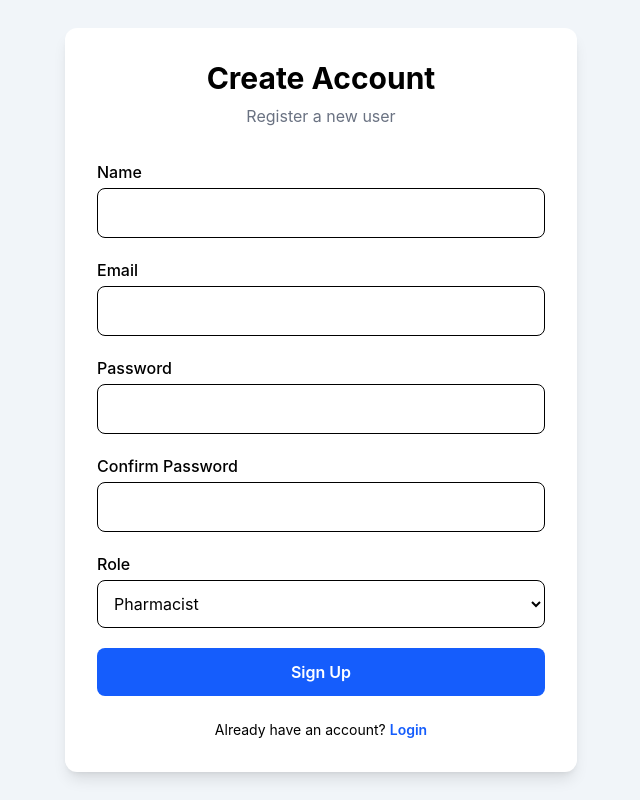
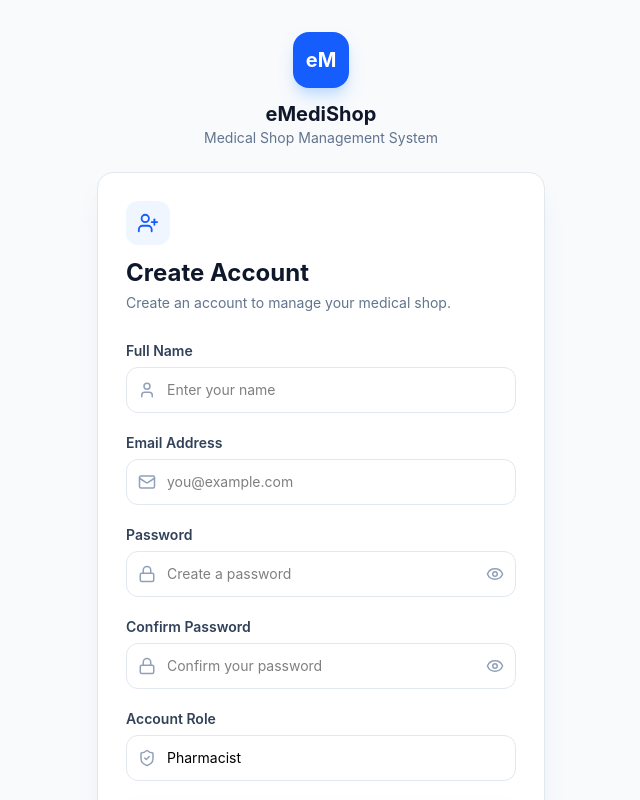
Before and after one commit to suryansh-git-hub/emedical-shop, a React (Vite) app in the folder client/: page /signup in a window 1280 px wide. Shown: the top 800 px of the page, without its empty margins (319-959 px from the left). Built offline with nearby package versions, Linux system fonts and the light colour scheme; no server answers.

Commit message:
Updated the signup ui

```diff
--- a/client/src/index.css
+++ b/client/src/index.css
@@ -1 +1,16 @@
 @import "tailwindcss";
+
+:root {
+  --app-bg: #f5f7fb;
+}
+
+html,
+body,
+#root {
+  min-height: 100%;
+  margin: 0;
+}
+
+body {
+  background-color: var(--app-bg);
+}
--- a/client/src/pages/auth/Signup.jsx
+++ b/client/src/pages/auth/Signup.jsx
@@ -2,6 +2,15 @@ import { useState } from "react";
 import { Link, useNavigate } from "react-router-dom";
 import { useForm } from "react-hook-form";
 import toast from "react-hot-toast";
+import {
+  UserPlus,
+  User,
+  Mail,
+  Lock,
+  ShieldCheck,
+  Eye,
+  EyeOff,
+} from "lucide-react";
 
 import { registerUser } from "../../services/authService";
 
@@ -9,6 +18,9 @@ function Signup() {
   const navigate = useNavigate();
 
   const [loading, setLoading] = useState(false);
+  const [showPassword, setShowPassword] = useState(false);
+  const [showConfirmPassword, setShowConfirmPassword] =
+    useState(false);
 
   const {
     register,
@@ -52,16 +64,46 @@ function Signup() {
   };
 
   return (
-    <div className="flex min-h-screen items-center justify-center bg-slate-100">
-      <div className="w-full max-w-lg rounded-xl bg-white p-8 shadow-lg">
+    <div className="flex min-h-screen items-center justify-center bg-slate-50 px-4 py-8">
+      <div className="w-full max-w-md">
 
-        <h2 className="mb-2 text-center text-3xl font-bold">
+        {/* Logo / Brand */}
+        <div className="mb-6 flex flex-col items-center">
+          <div className="mb-3 flex h-14 w-14 items-center justify-center rounded-2xl bg-blue-600 shadow-lg shadow-blue-200">
+            <span className="text-xl font-bold text-white">
+              eM
+            </span>
+          </div>
+
+          <h1 className="text-xl font-bold text-slate-900">
+            eMediShop
+          </h1>
+
+          <p className="text-sm text-slate-500">
+            Medical Shop Management System
+          </p>
+        </div>
+
+        {/* Signup Card */}
+        <div className="rounded-2xl border border-slate-200 bg-white p-7 shadow-xl shadow-slate-200/60">
+
+          {/* Header */}
+          <div className="mb-7">
+            <div className="mb-3 flex h-11 w-11 items-center justify-center rounded-xl bg-blue-50">
+              <UserPlus
+                size={22}
+                className="text-blue-600"
+              />
+            </div>
+
+            <h2 className="text-2xl font-bold text-slate-900">
               Create Account
             </h2>
 
-        <p className="mb-8 text-center text-gray-500">
-          Register a new user
+            <p className="mt-1 text-sm text-slate-500">
+              Create an account to manage your medical shop.
             </p>
+          </div>
 
           <form
             onSubmit={handleSubmit(onSubmit)}
@@ -69,59 +111,95 @@ function Signup() {
           >
 
             {/* Name */}
+            <div>
+              <label className="mb-1.5 block text-sm font-semibold text-slate-700">
+                Full Name
+              </label>
 
-          <div>
-            <label className="mb-1 block font-medium">
-              Name
-            </label>
+              <div className="relative">
+                <User
+                  size={18}
+                  className="absolute left-3 top-1/2 -translate-y-1/2 text-slate-400"
+                />
 
                 <input
                   type="text"
-              className="w-full rounded-lg border p-3"
+                  placeholder="Enter your name"
+                  className={`w-full rounded-xl border bg-white py-3 pl-10 pr-4 text-sm outline-none transition focus:ring-2 ${
+                    errors.name
+                      ? "border-red-400 focus:border-red-500 focus:ring-red-100"
+                      : "border-slate-200 focus:border-blue-500 focus:ring-blue-100"
+                  }`}
                   {...register("name", {
                     required: "Name is required",
                   })}
                 />
+              </div>
 
               {errors.name && (
-              <p className="mt-1 text-sm text-red-500">
+                <p className="mt-1.5 text-xs font-medium text-red-500">
                   {errors.name.message}
                 </p>
               )}
             </div>
 
             {/* Email */}
+            <div>
+              <label className="mb-1.5 block text-sm font-semibold text-slate-700">
+                Email Address
+              </label>
 
-          <div>
-            <label className="mb-1 block font-medium">
-              Email
-            </label>
+              <div className="relative">
+                <Mail
+                  size={18}
+                  className="absolute left-3 top-1/2 -translate-y-1/2 text-slate-400"
+                />
 
                 <input
                   type="email"
-              className="w-full rounded-lg border p-3"
+                  placeholder="you@example.com"
+                  className={`w-full rounded-xl border bg-white py-3 pl-10 pr-4 text-sm outline-none transition focus:ring-2 ${
+                    errors.email
+                      ? "border-red-400 focus:border-red-500 focus:ring-red-100"
+                      : "border-slate-200 focus:border-blue-500 focus:ring-blue-100"
+                  }`}
                   {...register("email", {
                     required: "Email is required",
                   })}
                 />
+              </div>
 
               {errors.email && (
-              <p className="mt-1 text-sm text-red-500">
+                <p className="mt-1.5 text-xs font-medium text-red-500">
                   {errors.email.message}
                 </p>
               )}
             </div>
 
             {/* Password */}
-
             <div>
-            <label className="mb-1 block font-medium">
+              <label className="mb-1.5 block text-sm font-semibold text-slate-700">
                 Password
               </label>
 
+              <div className="relative">
+                <Lock
+                  size={18}
+                  className="absolute left-3 top-1/2 -translate-y-1/2 text-slate-400"
+                />
+
                 <input
-              type="password"
-              className="w-full rounded-lg border p-3"
+                  type={
+                    showPassword
+                      ? "text"
+                      : "password"
+                  }
+                  placeholder="Create a password"
+                  className={`w-full rounded-xl border bg-white py-3 pl-10 pr-11 text-sm outline-none transition focus:ring-2 ${
+                    errors.password
+                      ? "border-red-400 focus:border-red-500 focus:ring-red-100"
+                      : "border-slate-200 focus:border-blue-500 focus:ring-blue-100"
+                  }`}
                   {...register("password", {
                     required: "Password is required",
                     minLength: {
@@ -132,23 +210,52 @@ function Signup() {
                   })}
                 />
 
+                <button
+                  type="button"
+                  onClick={() =>
+                    setShowPassword(!showPassword)
+                  }
+                  className="absolute right-3 top-1/2 -translate-y-1/2 text-slate-400 hover:text-slate-600"
+                >
+                  {showPassword ? (
+                    <EyeOff size={18} />
+                  ) : (
+                    <Eye size={18} />
+                  )}
+                </button>
+              </div>
+
               {errors.password && (
-              <p className="mt-1 text-sm text-red-500">
+                <p className="mt-1.5 text-xs font-medium text-red-500">
                   {errors.password.message}
                 </p>
               )}
             </div>
 
             {/* Confirm Password */}
-
             <div>
-            <label className="mb-1 block font-medium">
+              <label className="mb-1.5 block text-sm font-semibold text-slate-700">
                 Confirm Password
               </label>
 
+              <div className="relative">
+                <Lock
+                  size={18}
+                  className="absolute left-3 top-1/2 -translate-y-1/2 text-slate-400"
+                />
+
                 <input
-              type="password"
-              className="w-full rounded-lg border p-3"
+                  type={
+                    showConfirmPassword
+                      ? "text"
+                      : "password"
+                  }
+                  placeholder="Confirm your password"
+                  className={`w-full rounded-xl border bg-white py-3 pl-10 pr-11 text-sm outline-none transition focus:ring-2 ${
+                    errors.confirmPassword
+                      ? "border-red-400 focus:border-red-500 focus:ring-red-100"
+                      : "border-slate-200 focus:border-blue-500 focus:ring-blue-100"
+                  }`}
                   {...register("confirmPassword", {
                     required: "Confirm your password",
                     validate: (value) =>
@@ -157,22 +264,44 @@ function Signup() {
                   })}
                 />
 
+                <button
+                  type="button"
+                  onClick={() =>
+                    setShowConfirmPassword(
+                      !showConfirmPassword
+                    )
+                  }
+                  className="absolute right-3 top-1/2 -translate-y-1/2 text-slate-400 hover:text-slate-600"
+                >
+                  {showConfirmPassword ? (
+                    <EyeOff size={18} />
+                  ) : (
+                    <Eye size={18} />
+                  )}
+                </button>
+              </div>
+
               {errors.confirmPassword && (
-              <p className="mt-1 text-sm text-red-500">
+                <p className="mt-1.5 text-xs font-medium text-red-500">
                   {errors.confirmPassword.message}
                 </p>
               )}
             </div>
 
             {/* Role */}
-
             <div>
-            <label className="mb-1 block font-medium">
-              Role
+              <label className="mb-1.5 block text-sm font-semibold text-slate-700">
+                Account Role
               </label>
 
+              <div className="relative">
+                <ShieldCheck
+                  size={18}
+                  className="absolute left-3 top-1/2 -translate-y-1/2 text-slate-400"
+                />
+
                 <select
-              className="w-full rounded-lg border p-3"
+                  className="w-full appearance-none rounded-xl border border-slate-200 bg-white py-3 pl-10 pr-4 text-sm outline-none transition focus:border-blue-500 focus:ring-2 focus:ring-blue-100"
                   {...register("role")}
                 >
                   <option value="pharmacist">
@@ -184,31 +313,44 @@ function Signup() {
                   </option>
                 </select>
               </div>
+            </div>
 
             {/* Submit */}
-
             <button
               type="submit"
               disabled={loading}
-            className="w-full rounded-lg bg-blue-600 p-3 font-semibold text-white hover:bg-blue-700 disabled:opacity-50"
+              className="flex w-full items-center justify-center gap-2 rounded-xl bg-blue-600 py-3.5 text-sm font-semibold text-white shadow-lg shadow-blue-200 transition hover:bg-blue-700 hover:shadow-blue-300 disabled:cursor-not-allowed disabled:opacity-60"
             >
-            {loading
-              ? "Creating Account..."
-              : "Sign Up"}
+              {loading ? (
+                <>
+                  <span className="h-4 w-4 animate-spin rounded-full border-2 border-white border-t-transparent" />
+                  Creating Account...
+                </>
+              ) : (
+                <>
+                  <UserPlus size={18} />
+                  Create Account
+                </>
+              )}
             </button>
-
           </form>
 
-        <div className="mt-6 text-center text-sm">
+          {/* Login */}
+          <div className="mt-6 border-t border-slate-100 pt-5 text-center text-sm text-slate-500">
             Already have an account?{" "}
             <Link
               to="/"
-            className="font-semibold text-blue-600 hover:underline"
+              className="font-semibold text-blue-600 transition hover:text-blue-700 hover:underline"
             >
               Login
             </Link>
           </div>
+        </div>
 
+        {/* Footer */}
+        <p className="mt-5 text-center text-xs text-slate-400">
+          © {new Date().getFullYear()} eMediShop. All rights reserved.
+        </p>
       </div>
     </div>
   );
```
Lines whose indentation alone changed are shown as unchanged.
